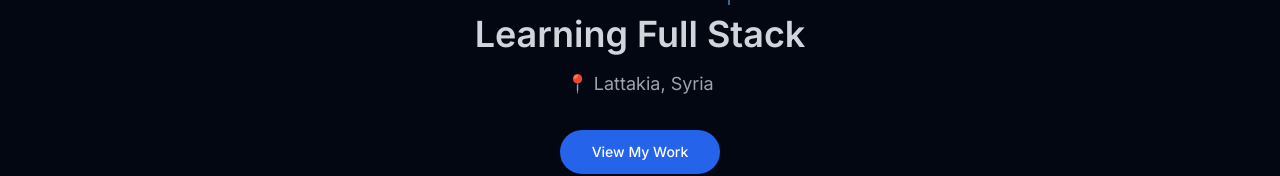
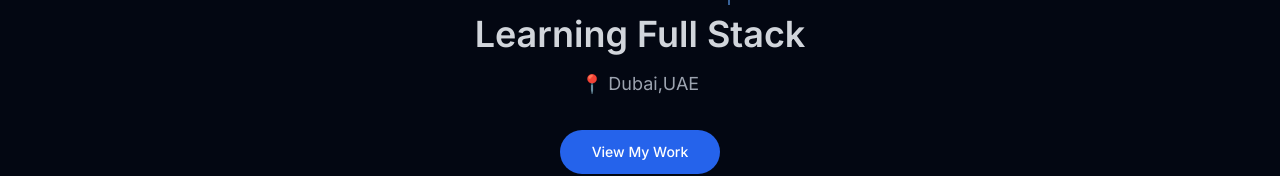
Before and after one commit to samer-svg/portfolio, a Next.js app: page / in a window 1280 px wide. Shown: the part 348-524 px from the top of the page. Built offline with nearby package versions, Linux system fonts and the light colour scheme.

Commit message:
Update portfolio.tsx

```diff
--- a/portfolio.tsx
+++ b/portfolio.tsx
@@ -270,7 +270,7 @@ function PortfolioContent() {
                   Learning Full Stack
                 </AnimatedElement>
                 <AnimatedElement animation="fadeInUp" delay={0.7} className="text-lg text-gray-400 max-w-md mx-auto">
-                  📍 Lattakia, Syria
+                  📍 Dubai,UAE
                 </AnimatedElement>
               </div>
               <AnimatedElement
```
